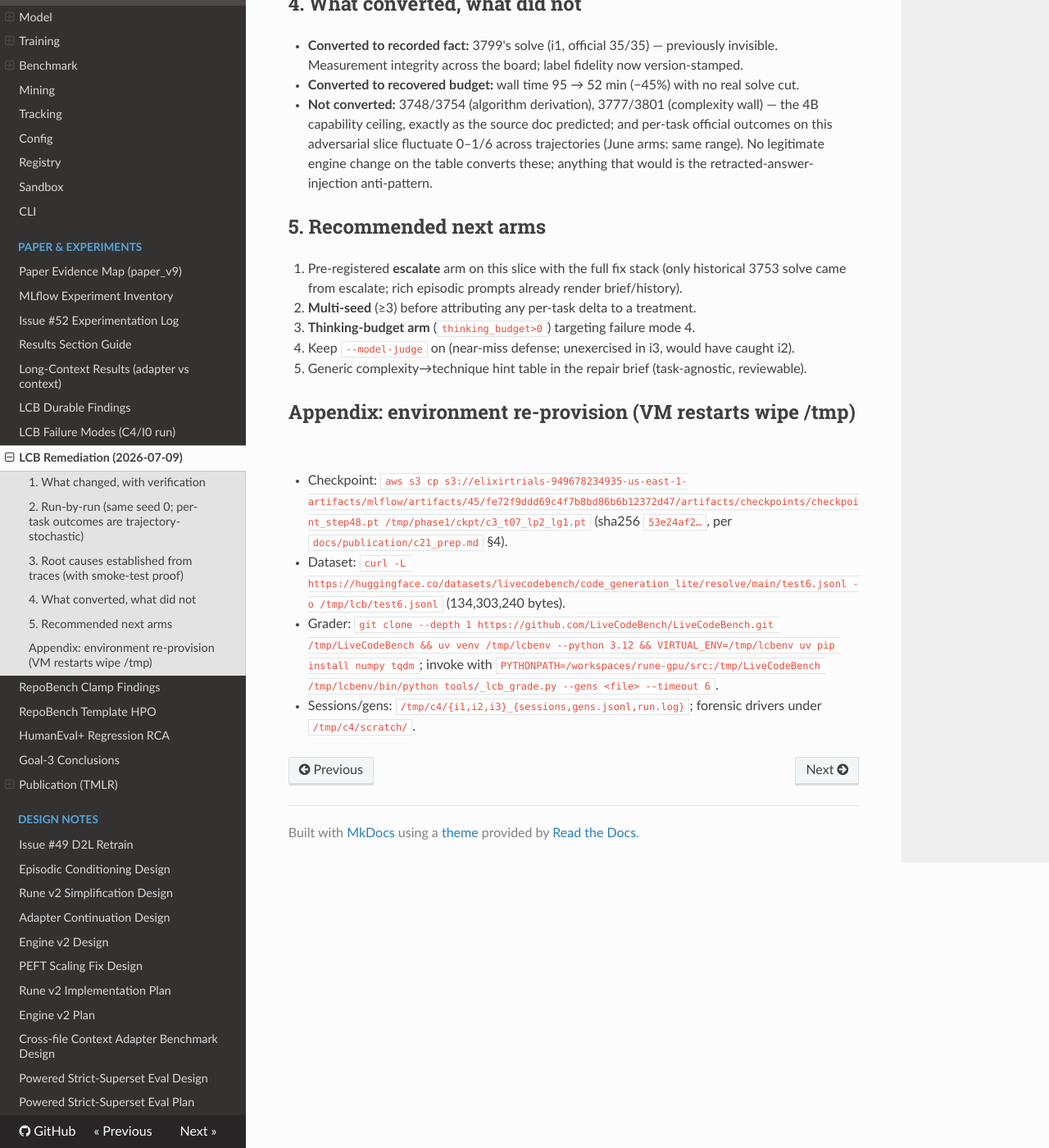
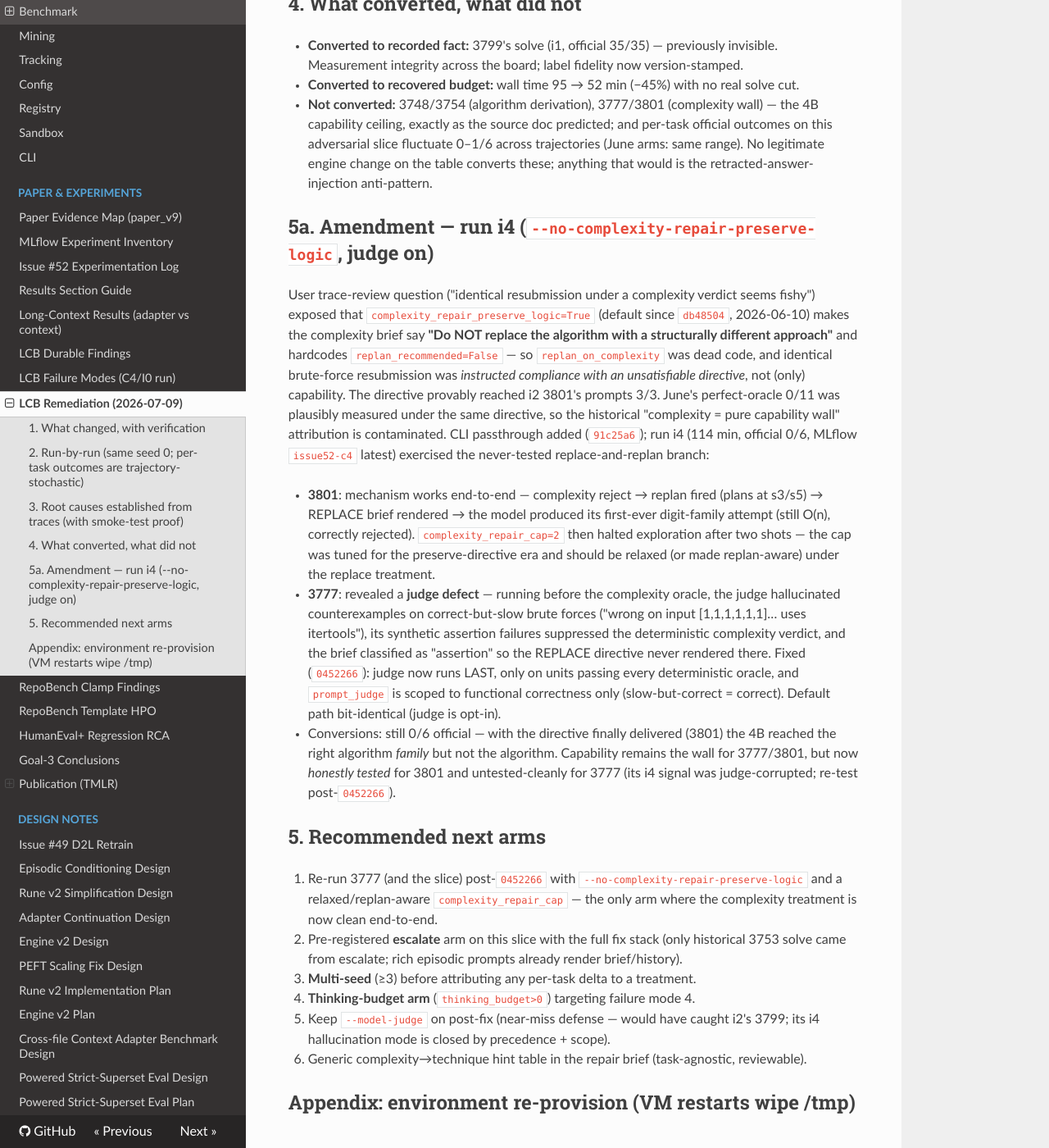
Before and after one commit to ElixirTrials/rune, an MkDocs documentation site: the page built from docs/issue52-lcb-remediation-2026-07-09.md, in a window 1280 px wide and 1400 px high, scrolled down 2083 px. Shown: the whole window at 82% size. Built offline with MkDocs 1.6.1, drawn with Linux system fonts in a browser that asks for light colours; nearby versions of some CDN libraries.

Commit message:
docs(#52): remediation report amendment — i4 preserve-logic dissection + judge defect
Co-Authored-By: Claude Fable 5 <noreply@anthropic.com>
Claude-Session: https://claude.ai/code/session_01P5V5NSvSfQ7xm2K7PU3AuL

```diff
--- a/docs/issue52-lcb-remediation-2026-07-09.md
+++ b/docs/issue52-lcb-remediation-2026-07-09.md
@@ -86,14 +86,50 @@ public_checks`); official grading is the ground truth and now runs in-loop on ev
   No legitimate engine change on the table converts these; anything that would is the
   retracted-answer-injection anti-pattern.
 
+## 5a. Amendment — run i4 (`--no-complexity-repair-preserve-logic`, judge on)
+
+User trace-review question ("identical resubmission under a complexity verdict seems
+fishy") exposed that `complexity_repair_preserve_logic=True` (default since `db48504`,
+2026-06-10) makes the complexity brief say **"Do NOT replace the algorithm with a
+structurally different approach"** and hardcodes `replan_recommended=False` — so
+`replan_on_complexity` was dead code, and identical brute-force resubmission was
+*instructed compliance with an unsatisfiable directive*, not (only) capability. The
+directive provably reached i2 3801's prompts 3/3. June's perfect-oracle 0/11 was
+plausibly measured under the same directive, so the historical "complexity = pure
+capability wall" attribution is contaminated. CLI passthrough added (`91c25a6`); run i4
+(114 min, official 0/6, MLflow `issue52-c4` latest) exercised the never-tested
+replace-and-replan branch:
+
+- **3801**: mechanism works end-to-end — complexity reject → replan fired (plans at
+  s3/s5) → REPLACE brief rendered → the model produced its first-ever digit-family
+  attempt (still O(n), correctly rejected). `complexity_repair_cap=2` then halted
+  exploration after two shots — the cap was tuned for the preserve-directive era and
+  should be relaxed (or made replan-aware) under the replace treatment.
+- **3777**: revealed a **judge defect** — running before the complexity oracle, the
+  judge hallucinated counterexamples on correct-but-slow brute forces ("wrong on input
+  [1,1,1,1,1,1]… uses itertools"), its synthetic assertion failures suppressed the
+  deterministic complexity verdict, and the brief classified as "assertion" so the
+  REPLACE directive never rendered there. Fixed (`0452266`): judge now runs LAST, only
+  on units passing every deterministic oracle, and `prompt_judge` is scoped to
+  functional correctness only (slow-but-correct = correct). Default path bit-identical
+  (judge is opt-in).
+- Conversions: still 0/6 official — with the directive finally delivered (3801) the 4B
+  reached the right algorithm *family* but not the algorithm. Capability remains the
+  wall for 3777/3801, but now *honestly tested* for 3801 and untested-cleanly for 3777
+  (its i4 signal was judge-corrupted; re-test post-`0452266`).
+
 ## 5. Recommended next arms
 
-1. Pre-registered **escalate** arm on this slice with the full fix stack (only historical
+1. Re-run 3777 (and the slice) post-`0452266` with `--no-complexity-repair-preserve-logic`
+   and a relaxed/replan-aware `complexity_repair_cap` — the only arm where the complexity
+   treatment is now clean end-to-end.
+2. Pre-registered **escalate** arm on this slice with the full fix stack (only historical
    3753 solve came from escalate; rich episodic prompts already render brief/history).
-2. **Multi-seed** (≥3) before attributing any per-task delta to a treatment.
-3. **Thinking-budget arm** (`thinking_budget>0`) targeting failure mode 4.
-4. Keep `--model-judge` on (near-miss defense; unexercised in i3, would have caught i2).
-5. Generic complexity→technique hint table in the repair brief (task-agnostic, reviewable).
+3. **Multi-seed** (≥3) before attributing any per-task delta to a treatment.
+4. **Thinking-budget arm** (`thinking_budget>0`) targeting failure mode 4.
+5. Keep `--model-judge` on post-fix (near-miss defense — would have caught i2's 3799;
+   its i4 hallucination mode is closed by precedence + scope).
+6. Generic complexity→technique hint table in the repair brief (task-agnostic, reviewable).
 
 ## Appendix: environment re-provision (VM restarts wipe /tmp)
 
```
